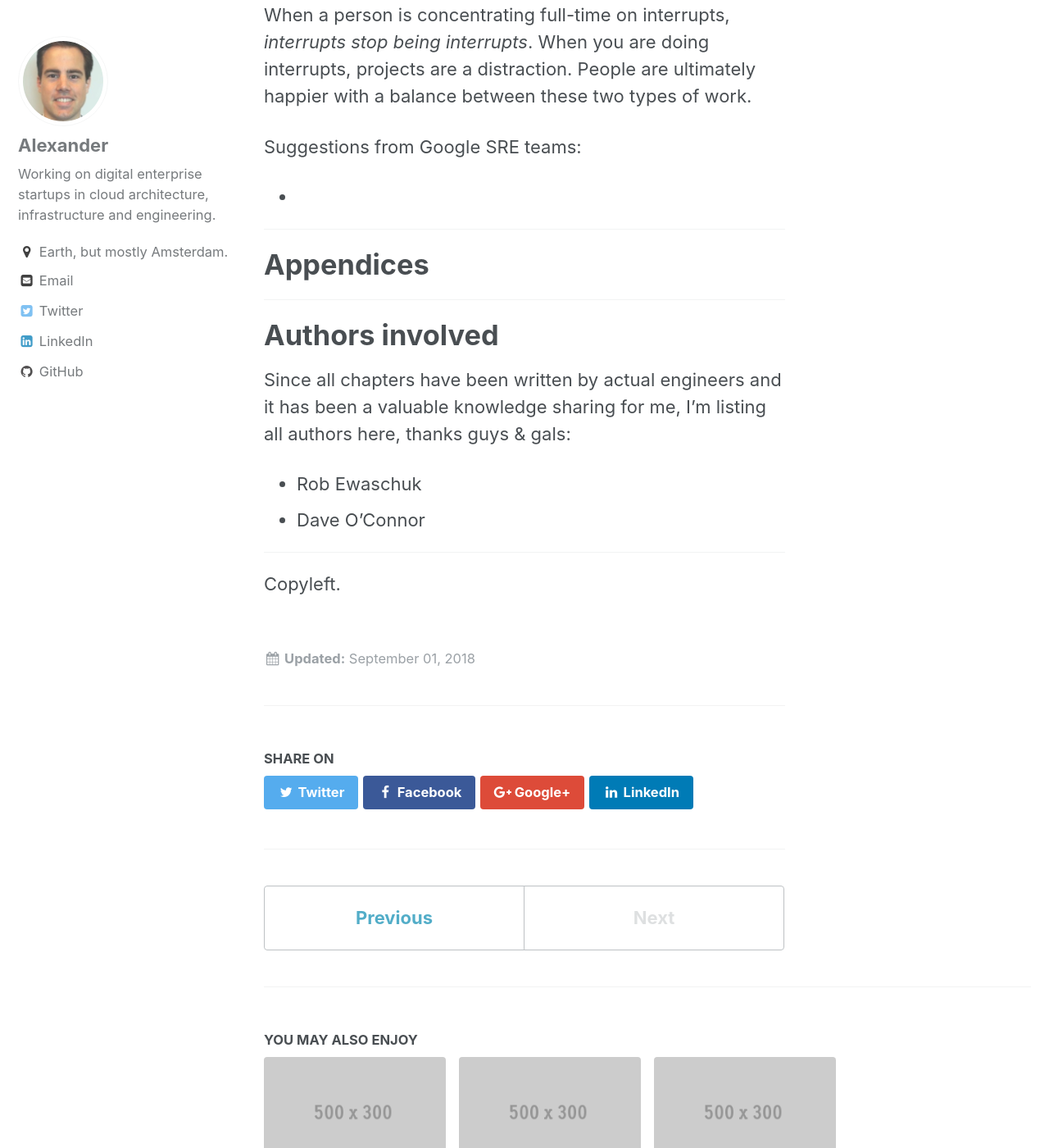
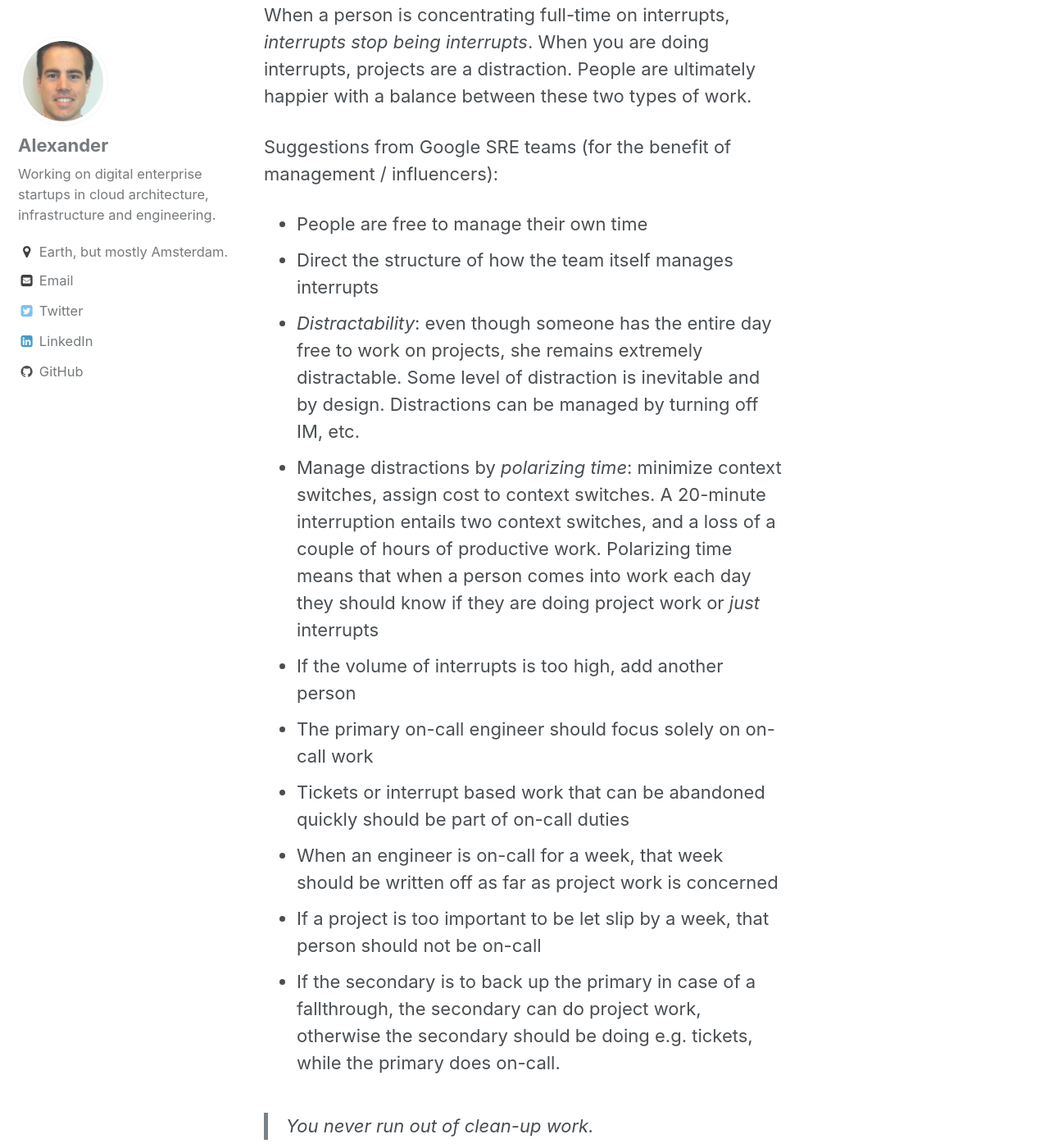
Before and after one commit to aldegoeij/aldegoeij.github.io, a Jekyll site: the page built from _posts/2018-09-01-sre-book.md, in a window 1280 px wide and 1400 px high, scrolled down 10129 px. Shown: the whole window at 82% size. Built offline with Jekyll 4.4.1, drawn with Linux system fonts in a browser that asks for light colours; some of the changed text lies outside the part shown.

Commit message:
changes to chap 29, 101

```diff
--- a/_posts/2018-09-01-sre-book.md
+++ b/_posts/2018-09-01-sre-book.md
@@ -189,9 +189,36 @@ For most stressed-out on-call engineers, stress is caused by either pager volume
 
 When a person is concentrating full-time on interrupts, _interrupts stop being interrupts_. When you are doing interrupts, projects are a distraction. People are ultimately happier with a balance between these two types of work.
 
-Suggestions from Google SRE teams:
+Suggestions from Google SRE teams (for the benefit of management / influencers):
 
-*
+* People are free to manage their own time
+* Direct the structure of how the team itself manages interrupts
+* _Distractability_: even though someone has the entire day free to work on projects, she remains extremely distractable. Some level of distraction is inevitable and by design. Distractions can be managed by turning off IM, etc.
+* Manage distractions by _polarizing time_: minimize context switches, assign cost to context switches. A 20-minute interruption entails two context switches, and a loss of a couple of hours of productive work. Polarizing time means that when a person comes into work each day they should know if they are doing project work or _just_ interrupts
+* If the volume of interrupts is too high, add another person
+* The primary on-call engineer should focus solely on on-call work
+* Tickets or interrupt based work that can be abandoned quickly should be part of on-call duties
+* When an engineer is on-call for a week, that week should be written off as far as project work is concerned
+* If a project is too important to be let slip by a week, that person should not be on-call
+* If the secondary is to back up the primary in case of a fallthrough, the secondary can do project work, otherwise the secondary should be doing e.g. tickets, while the primary does on-call.
+
+> You never run out of clean-up work.
+
+* There is always documentation that needs updating, configs need cleanups, which also helps your future on-call engineers (this is work for Primary during on-call when there are no alerts)
+* Tickets should be a full-time role. Don't spread this load across the team, you will just be causing context switches.
+* Define a push-manager who can juggle pushes for the duration of the on-call time or on interrupts.
+* Formalize the on-call hand-over process
+* Be on interrupts or don't be: don't work on tickets when you are not assigned to handle tickets, especially not as a way to look busy. This skews the numbers of how manageable a ticket load is.
+* Analyze root-causes of tickets to stop being annoyed by the same issues over and over again
+* Hand-over maintains a shared state between ticket handlers and responsibility
+* Conduct on-call hand-overs, page reviews, ticket reviews. Regularly review tickets and pages with the whole team.
+* If you think a root-cause is fixable in a reasonable amount of time, then _silence the interrupts_ until the root-causes is expected to be fixed.
+* Let the team set the level of service provided by your service
+* It's OK to push back some of the effort onto your customers
+* Think about the value of the time you spend on doing interrupts for a particular service, and if it is spent wisely, if you can't get the attention you need to fix a root-cause, it's probably not that important.
+* If there are activities that don't require your privileges to accomplish, consider using policy to push work back to the requestor.
+* If a 'customer' wants a certain task to be accomplished, they should be prepared to spend some effort getting what they want.
+* Requests should be meaningful, rational, provide to information and legwork you need in order to fulfill the request. In return, your response should be helpful and timely.
 
 
 ---
```
Also changed, not shown: _posts/2018-09-15-sre-101.md (added, +54 -0 lines).
